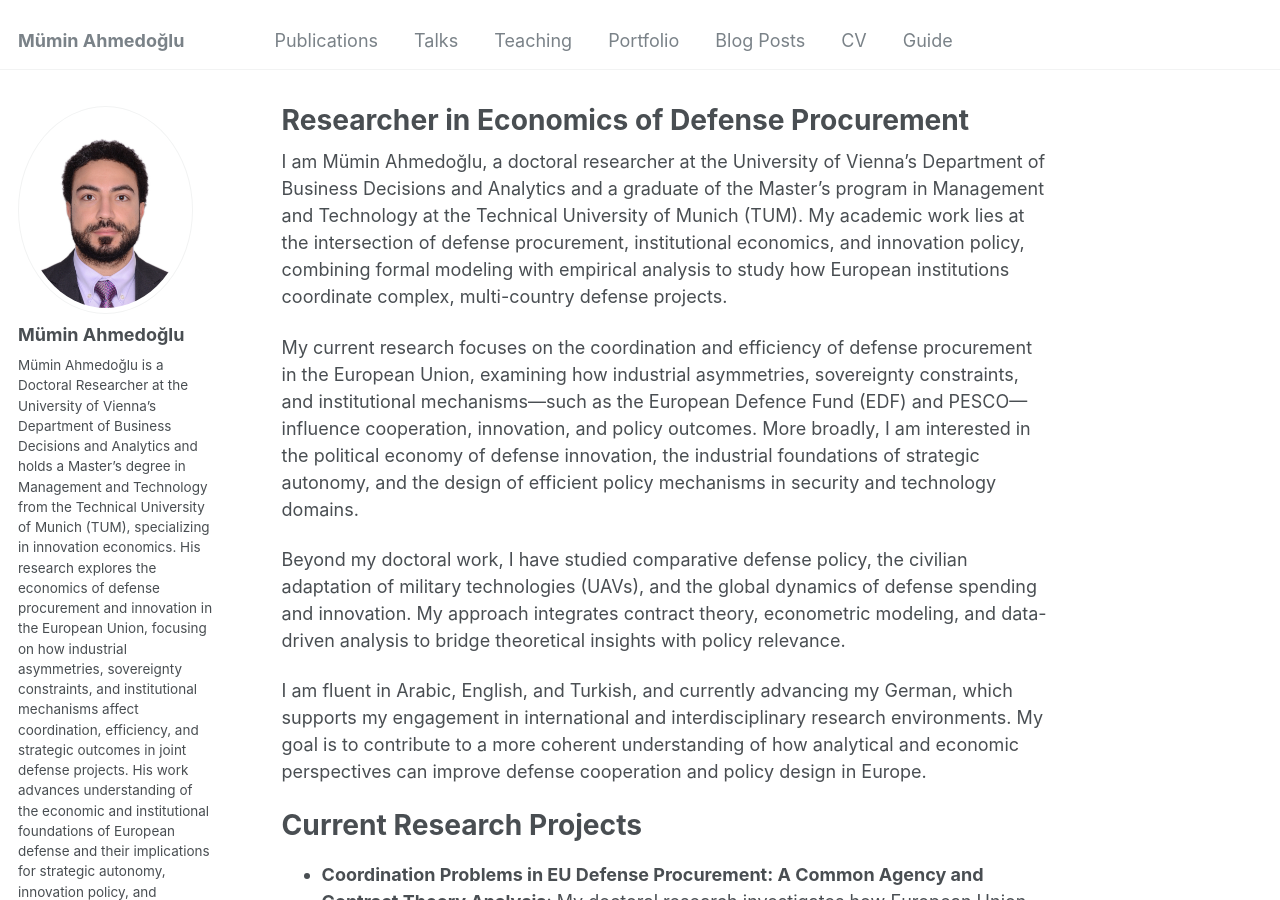
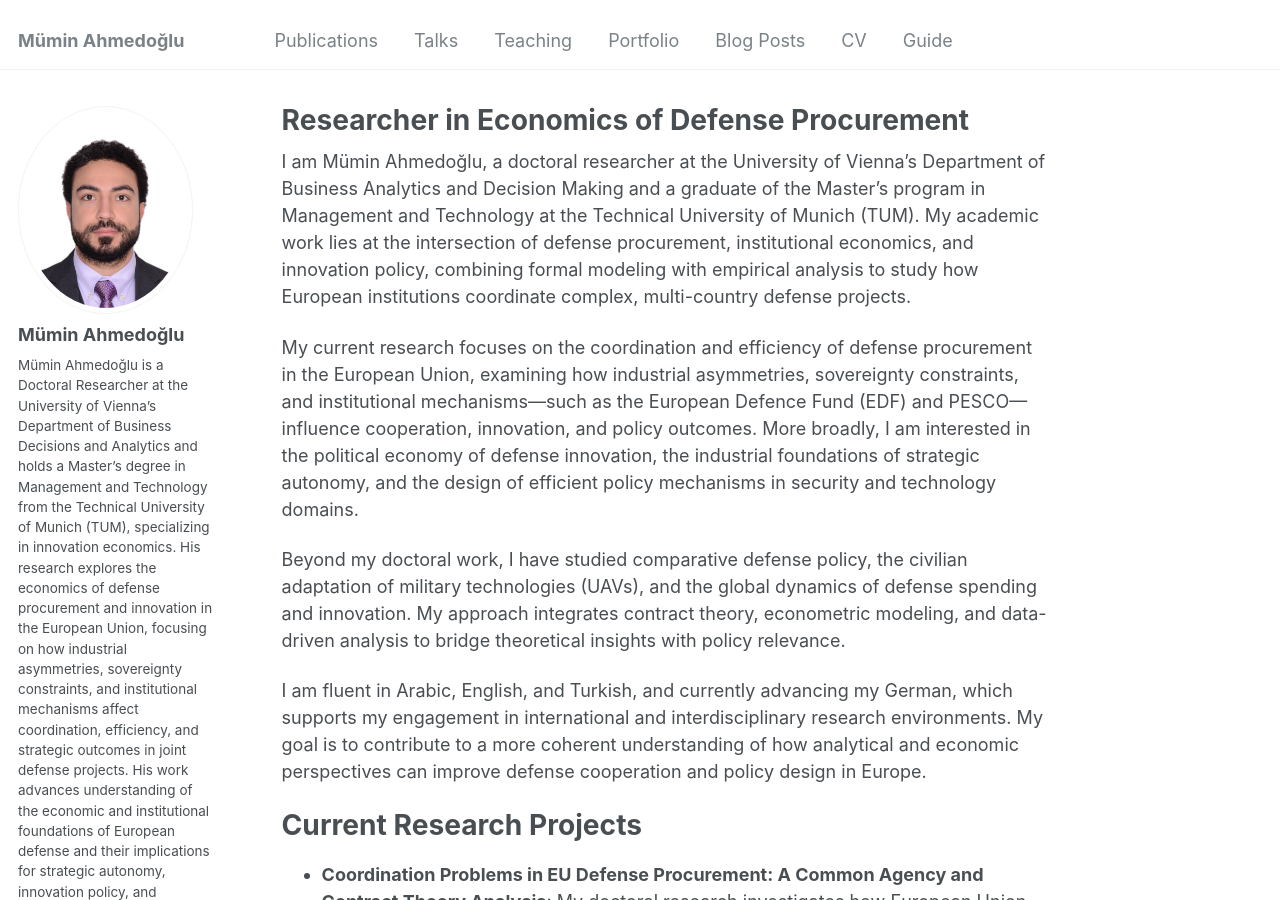
Before and after one commit to ahmedoglu/ahmedoglu.github.io, a Jekyll site: the page built from _pages/about.md, in a window 1280 px wide and 900 px high. Built offline with Jekyll 4.4.1, drawn with Linux system fonts in a browser that asks for light colours; some web fonts are replaced.

Commit message:
Update about.md

```diff
--- a/_pages/about.md
+++ b/_pages/about.md
@@ -7,7 +7,7 @@ redirect_from:
   - /about.html
 ---
 
-I am Mümin Ahmedoğlu, a doctoral researcher at the University of Vienna’s Department of Business Decisions and Analytics and a graduate of the Master’s program in Management and Technology at the Technical University of Munich (TUM). My academic work lies at the intersection of defense procurement, institutional economics, and innovation policy, combining formal modeling with empirical analysis to study how European institutions coordinate complex, multi-country defense projects.
+I am Mümin Ahmedoğlu, a doctoral researcher at the University of Vienna’s Department of Business Analytics and Decision Making and a graduate of the Master’s program in Management and Technology at the Technical University of Munich (TUM). My academic work lies at the intersection of defense procurement, institutional economics, and innovation policy, combining formal modeling with empirical analysis to study how European institutions coordinate complex, multi-country defense projects.
 
 My current research focuses on the coordination and efficiency of defense procurement in the European Union, examining how industrial asymmetries, sovereignty constraints, and institutional mechanisms—such as the European Defence Fund (EDF) and PESCO—influence cooperation, innovation, and policy outcomes. More broadly, I am interested in the political economy of defense innovation, the industrial foundations of strategic autonomy, and the design of efficient policy mechanisms in security and technology domains.
 
```
